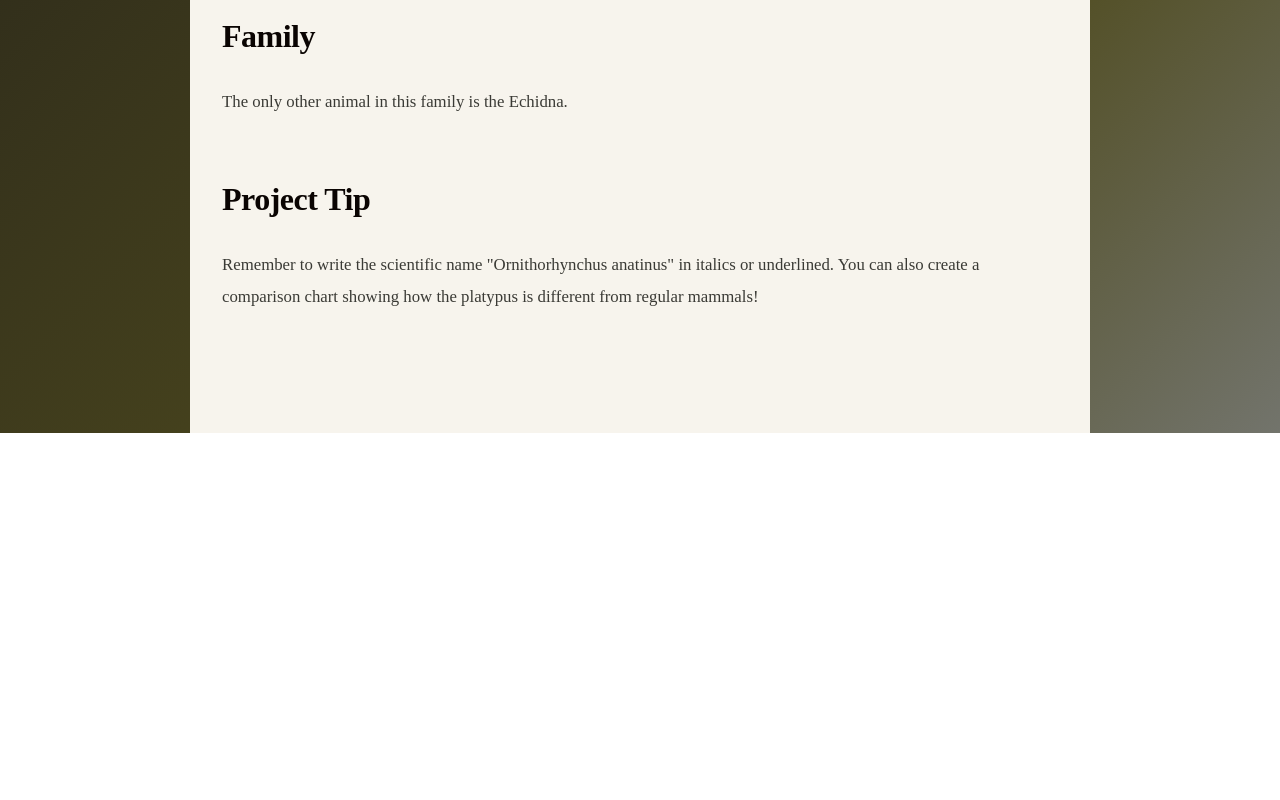
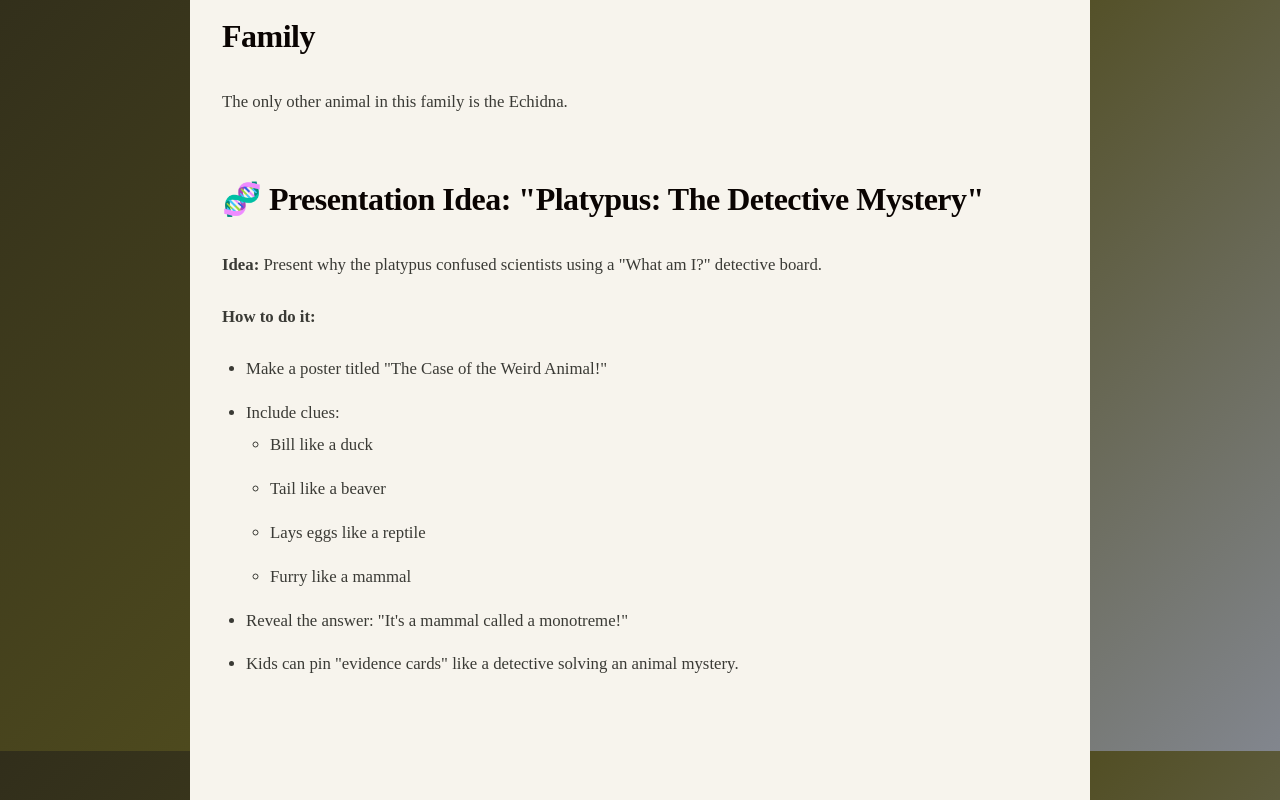
Before and after one commit to frank-j-kocina/platypus-best-animal, a React (Vite) app: page /classification in a window 1280 px wide. Shown: the part 1649-2449 px from the top of the page. Before the commit the page ends 2082 px from the top, so only its background shows below. Built offline with nearby package versions, Linux system fonts and the light colour scheme; a web font is replaced by a local one.

Commit message:
Updated Anatomy.tsx

```diff
--- a/src/pages/Anatomy.tsx
+++ b/src/pages/Anatomy.tsx
@@ -103,11 +103,20 @@ function Anatomy() {
       </section>
 
       <section className="content-section">
-        <h2>Project Tip</h2>
-        <p>
-          When drawing or labeling your platypus diagram, make sure to include all the main parts:
-          the bill, webbed feet, beaver-like tail, and waterproof fur. Color it dark brown!
-        </p>
+        <h2>🦴 Presentation Idea: "Platypus Paper Bag Puppet With Labels"</h2>
+        <p><strong>Idea:</strong> Make a paper bag platypus puppet and add labeled parts.</p>
+        <p><strong>How to do it:</strong></p>
+        <ul>
+          <li>Glue on shapes for the bill, tail, webbed feet.</li>
+          <li>On the back of the puppet, add easy labels like:
+            <ul>
+              <li>Bill — helps sense underwater!</li>
+              <li>Webbed feet — great for swimming!</li>
+              <li>Fur — keeps warm!</li>
+            </ul>
+          </li>
+          <li>The student can use the puppet while presenting.</li>
+        </ul>
       </section>
     </div>
   )
--- a/src/pages/Behavior.tsx
+++ b/src/pages/Behavior.tsx
@@ -40,11 +40,20 @@ function Behavior() {
       </section>
 
       <section className="content-section">
-        <h2>Project Tip</h2>
-        <p>
-          Electroreception is a big vocabulary word for your quiz! You can explain it by saying
-          the platypus finds food using electricity, like having a superpower to sense prey underwater.
-        </p>
+        <h2>🧠 Presentation Idea: "Platypus Superpowers Trading Cards"</h2>
+        <p><strong>Idea:</strong> Create trading cards for different behaviors.</p>
+        <p><strong>How to do it:</strong></p>
+        <ul>
+          <li>Each card shows a "superpower," like:
+            <ul>
+              <li>Electrolocation — "Can sense electricity from wiggly prey!"</li>
+              <li>Night Hunter — "Active at night!"</li>
+              <li>Burrow Builder — "Makes long tunnels."</li>
+            </ul>
+          </li>
+          <li>Add drawings and a "fun fact" on each card.</li>
+          <li>The child can show cards one by one during the presentation.</li>
+        </ul>
       </section>
     </div>
   )
--- a/src/pages/Classification.tsx
+++ b/src/pages/Classification.tsx
@@ -50,11 +50,22 @@ function Classification() {
       </section>
 
       <section className="content-section">
-        <h2>Project Tip</h2>
-        <p>
-          Remember to write the scientific name "Ornithorhynchus anatinus" in italics or underlined.
-          You can also create a comparison chart showing how the platypus is different from regular mammals!
-        </p>
+        <h2>🧬 Presentation Idea: "Platypus: The Detective Mystery"</h2>
+        <p><strong>Idea:</strong> Present why the platypus confused scientists using a "What am I?" detective board.</p>
+        <p><strong>How to do it:</strong></p>
+        <ul>
+          <li>Make a poster titled "The Case of the Weird Animal!"</li>
+          <li>Include clues:
+            <ul>
+              <li>Bill like a duck</li>
+              <li>Tail like a beaver</li>
+              <li>Lays eggs like a reptile</li>
+              <li>Furry like a mammal</li>
+            </ul>
+          </li>
+          <li>Reveal the answer: "It's a mammal called a monotreme!"</li>
+          <li>Kids can pin "evidence cards" like a detective solving an animal mystery.</li>
+        </ul>
       </section>
     </div>
   )
--- a/src/pages/Diet.tsx
+++ b/src/pages/Diet.tsx
@@ -64,11 +64,20 @@ function Diet() {
       </section>
 
       <section className="content-section">
-        <h2>Project Tip</h2>
-        <p>
-          For your presentation, you can draw a pie chart showing the percentages of each food type.
-          Make sure to label each prey item with its name and percentage!
-        </p>
+        <h2>🥗 Presentation Idea: "Platypus Chef Menu"</h2>
+        <p><strong>Idea:</strong> Create a restaurant menu showing what a platypus eats.</p>
+        <p><strong>How to do it:</strong></p>
+        <ul>
+          <li>Draw a menu titled "The Muddy River Café — Platypus Specials."</li>
+          <li>Include dishes like:
+            <ul>
+              <li>"Wiggly Worm Spaghetti"</li>
+              <li>"Crayfish Crunch Wrap"</li>
+              <li>"Insect Nugget Bites"</li>
+            </ul>
+          </li>
+          <li>Add simple pictures and fun descriptions, e.g., "Yum! Perfect for a hungry platypus hunting at night."</li>
+        </ul>
       </section>
     </div>
   )
--- a/src/pages/Habitat.tsx
+++ b/src/pages/Habitat.tsx
@@ -43,11 +43,20 @@ function Habitat() {
       </section>
 
       <section className="content-section">
-        <h2>Project Tip</h2>
-        <p>
-          If you are drawing a habitat poster, make sure to draw a river with a muddy bank and
-          lots of tree roots!
-        </p>
+        <h2>🌏 Presentation Idea: "Build a Shoebox Riverbank"</h2>
+        <p><strong>Idea:</strong> Create a 3D diorama of a platypus environment.</p>
+        <p><strong>How to do it:</strong></p>
+        <ul>
+          <li>Use a shoebox to make:
+            <ul>
+              <li>A blue river using construction paper or foil</li>
+              <li>A muddy bank using brown paper</li>
+              <li>A burrow tunnel made of a paper towel tube</li>
+            </ul>
+          </li>
+          <li>Add a little clay or paper platypus.</li>
+          <li>Label parts: "Burrow," "River," "Hunting Area."</li>
+        </ul>
       </section>
     </div>
   )
--- a/src/pages/Mating.tsx
+++ b/src/pages/Mating.tsx
@@ -46,11 +46,21 @@ function Mating() {
       </section>
 
       <section className="content-section">
-        <h2>Project Tip</h2>
-        <p>
-          Try drawing a life cycle diagram showing all the stages: egg, tiny puggle (jellybean size),
-          growing puggle, and adult platypus. Use arrows to show the order!
-        </p>
+        <h2>💕 Presentation Idea: "Platypus Love Timeline"</h2>
+        <p><strong>Idea:</strong> Make a simple timeline poster showing the steps from meeting to babies.</p>
+        <p><strong>How to do it:</strong></p>
+        <ul>
+          <li>Start with springtime and draw two platypuses swimming.</li>
+          <li>Add arrows and short captions like:
+            <ul>
+              <li>"Mom builds a safe burrow."</li>
+              <li>"She lays 1–3 eggs!"</li>
+              <li>"Eggs hatch in 10 days."</li>
+              <li>"Babies drink milk from mom."</li>
+            </ul>
+          </li>
+          <li>Use soft colors and doodles so it stays age-appropriate and not too biological.</li>
+        </ul>
       </section>
     </div>
   )
```
